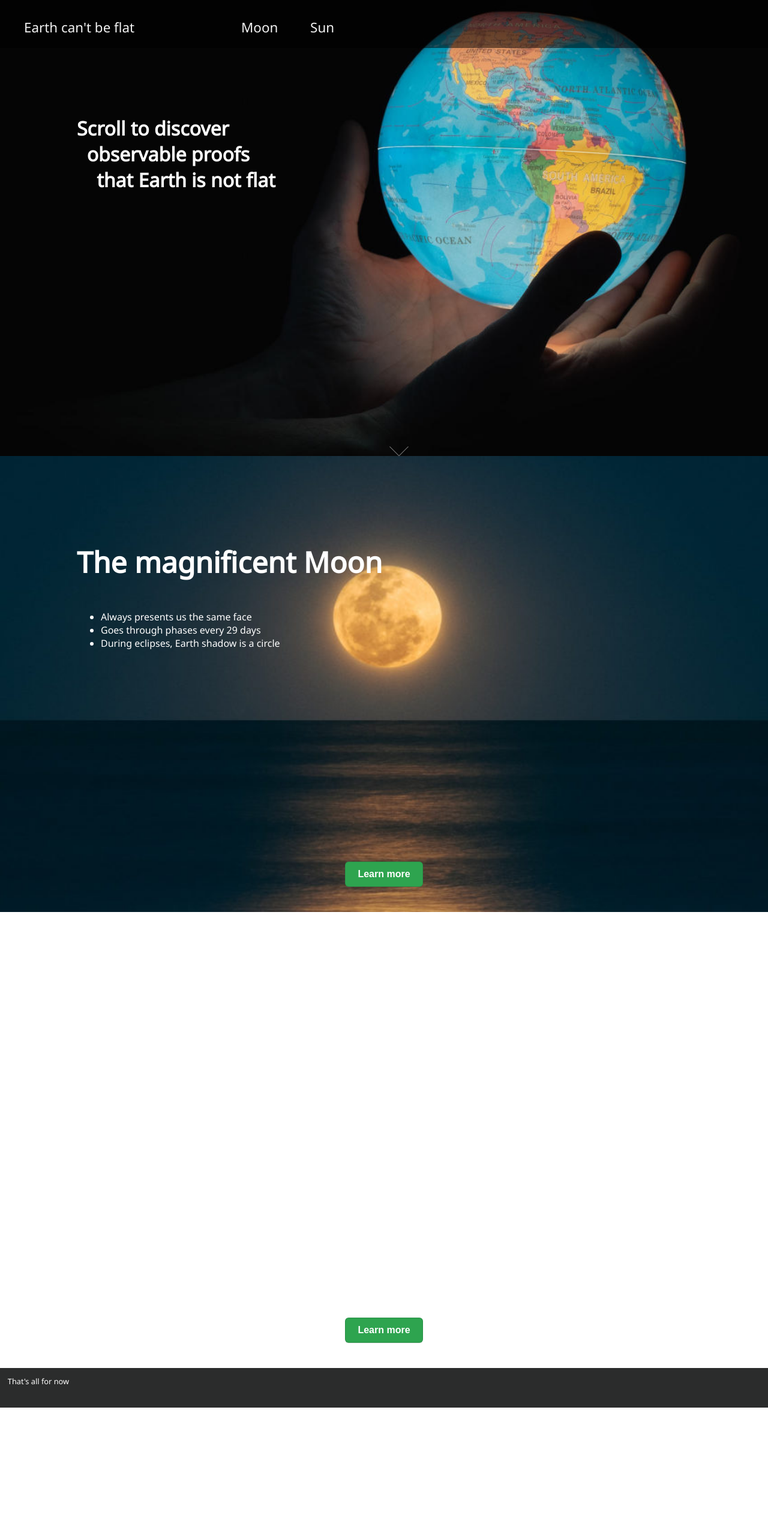
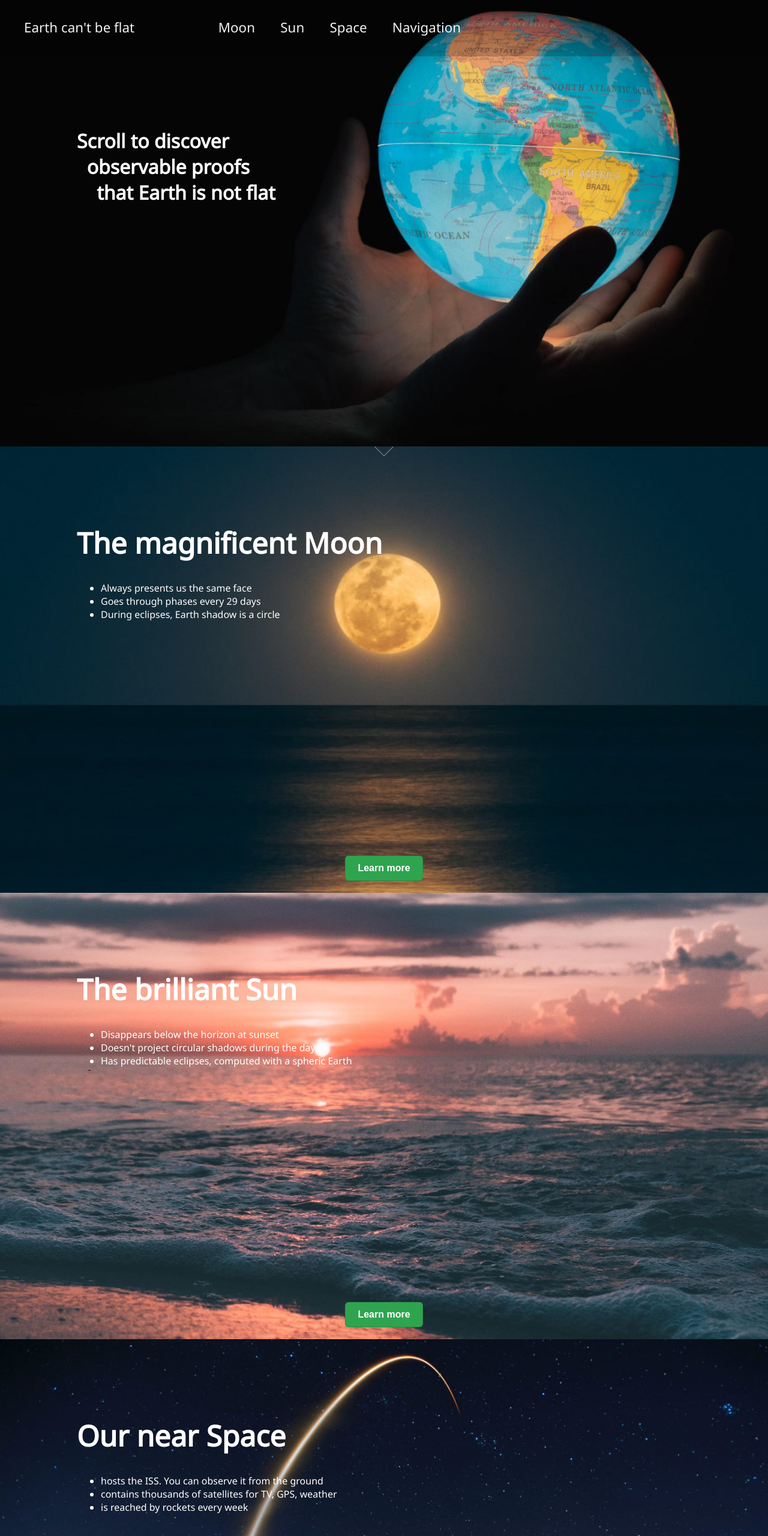
Before and after one commit to FabienCharlet/earth-cant-be-flat, a plain HTML site: page WebContent/index.html in a window 1280 px wide. Shown: the top 2560 px of the page at 60% size. Before the commit the page ends 2346 px from the top, so only its background shows below. Drawn offline with Linux system fonts and the light colour scheme.

Commit message:
New proofs and better responsiveness

```diff
--- a/WebContent/app/main.css
+++ b/WebContent/app/main.css
@@ -8,27 +8,28 @@ body {
 .topnav {
 	position: fixed;
 	z-index: 100;
+	display: flex;
 	top: 0;
 	width: 100%;
 	height: 5em;
-  background-color: rgba(0, 0, 0, 0.5);
+	background-color: rgba(0, 0, 0, 0.2);
+	padding-top: 0.9em;
 }
 
 .topnav ul {
+
+	width: 95%;
 	list-style-type: none;
-  padding-top : 0.9em;
-
 }
 
 .topnav ul li {
 	display: inline;
-  margin-left : 3em;
-
+	margin-left: 3%;
 }
 
 .topnav ul li:first-child {
-  margin-left : 0em;
-  margin-right : 10%;
+	margin-left: 0em;
+	margin-right: 8%;
 }
 
 .topnav a {
@@ -47,16 +48,19 @@ body {
 
 .topnav .icon {
 	display: none;
+	padding-right: 0.9em;;
+	padding-top: 16px;
 }
 
 .topnav .selected a {
-
 	color: rgb(3, 169, 244);
 	cursor: auto;
 }
 
 @media screen and (max-width: 600px) {
-  .topnav a:not(:first-child) {display: none;}
+	.topnav ul li:not(:first-child) {
+		display: none;
+	}
 	.topnav a.icon {
 		float: right;
 		display: block;
@@ -64,7 +68,9 @@ body {
 }
 
 @media screen and (max-width: 600px) {
-  .topnav.responsive {position: relative;}
+	.topnav.responsive {
+		position: relative;
+	}
 	.topnav.responsive .icon {
 		position: absolute;
 		right: 0;
@@ -77,87 +83,56 @@ body {
 	}
 }
 
-
 #main {
-
 	transition: all .4s ease-in-out;
 }
 
 .slide {
-    height: 95%;
-    background-size: cover;
+	height: 93%;
+
+	background-size : cover;
 	background-position: top;
+
+	display: flex;
+	flex-direction: column;
 }
 
 .dark {
-
 	color: white;
 }
 
 .content {
-
-	padding-top: 9em;
+	padding-top: 10%;
 	padding-left: 10%;
 	overflow: hidden;
-	left: 0;
-
-	display: flex;
-  	justify-content: flex-start;
-  	flex-direction: column;
-  	height:70%;
 	width: 80%;
 }
 
 .content h1 {
-
 	font-size: 3em;
 	margin-block-start: 0em;
 }
 
 .content p {
-
 	word-wrap: break-word;
 }
 
-.picture {
-
-	padding-top: 9%;
-	padding-left: 10%;
-	width: 40%;
-	overflow: hidden;
-	position: fixed;
-	right: 0;
+.slide-bottom {
+	font-size: 3em;
+	margin-top:auto;
+	padding-bottom: 20px;
+	display: flex;
+	justify-content: center;
+	width: 100%;
 }
 
-
-
-.more {
-
-  border-color: gray;
-  color: white;
-
-  bottom: 0;
-  height: 10%;
-  font-size: 3em;
-  width: 100%;
-  text-align: center;
-}
-
-
-.more a {
-  color: grey;
-  padding-left: 0.5em;
-  padding-right: 0.5em;
-}
-
-
-
 #downscroller {
-
 	user-select: none;
 	position: fixed;
-    bottom: 1.5em;
-    left:50%;
+	bottom: 3%;
+	display: flex;
+	justify-content: center;
+	width: 100%;
 }
 
 #downscroller a {
@@ -176,7 +151,6 @@ body {
 }
 
 .legal {
-
 	background-color: rgb(43, 44, 44);
 	color: white;
 	height: 5%;
@@ -184,8 +158,7 @@ body {
 	padding: 1em;
 }
 
-
-/* CSS */
+/* Action button */
 .action-button {
 	appearance: none;
 	background-color: #2ea44f;
--- a/WebContent/index.html
+++ b/WebContent/index.html
@@ -11,22 +11,28 @@
 
 	<div class="topnav" id="navDiv">
 		<ul id="nav-menu">
-			<li>
+			<li id="home">
 				Earth can't be flat
 			</li>
-			<li >
+			<li id="moon">
 				Moon
 			</li>
-			<li>
+			<li id="sun">
 				Sun
+			</li>
+			<li id="space">
+				Space
+			</li>
+			<li id="navigation">
+				Navigation
 			</li>
 		</ul>
 		<a href="javascript:void(0);" class="icon" onclick="myFunction()">
-			<i class="fa fa-bars"></i>
+			<i class="fa fa-bars fa-2xl"></i>
 		</a>
 	</div>
 
-	<div id="home" class="slide dark" style="background-image: url('img/greg-rosenke-1TjORT2dLOw-unsplash.jpg');">
+	<div id="home-slide" class="slide dark" style="background-image: url('img/greg-rosenke-1TjORT2dLOw-unsplash.jpg');">
 		<h1 style="padding-left: 10%; padding-top: 6em;">
 			Scroll to discover
 			<br/>&nbsp;&nbsp;observable proofs
@@ -34,7 +40,7 @@
 		</h1>
 	</div>
 
-	<div id="moon" class="slide dark" style="background-image: url('img/guzman-barquin-Qd688l1yDOI-unsplash.jpg');">
+	<div id="moon-slide" class="slide dark" style="background-image: url('img/guzman-barquin-Qd688l1yDOI-unsplash.jpg');">
 		<div class="content">
 			<h1>
 				The magnificent Moon
@@ -51,12 +57,12 @@
 				</li>
 			</ul>
 		</div>
-		<div class="more" style="border: 3px;">
+		<div class="slide-bottom" style="border: 3px;">
 			<button class="action-button" role="button">Learn more</button>
 		</div>
 	</div>
 
-	<div id="sun" class="slide dark" style="background-image: url('img/andre-tan-zhAlt0fQ2qk-unsplash.jpg');">
+	<div id="sun-slide" class="slide dark" style="background-image: url('img/andre-tan-zhAlt0fQ2qk-unsplash.jpg');">
 		<div class="content">
 			<h1>
 				The brilliant Sun
@@ -73,7 +79,51 @@
 				</li>
 			</ul>
 		</div>
-		<div class="more" style="border: 3px;">
+		<div class="slide-bottom" style="border: 3px;">
+			<button class="action-button" role="button">Learn more</button>
+		</div>
+	</div>
+
+	<div id="space-slide" class="slide dark" style="background-image: url('img/spacex-TV2gg2kZD1o-unsplash.jpg');">
+		<div class="content">
+			<h1>
+				Our near Space
+			</h1>
+			<ul>
+				<li>
+					hosts the ISS. You can observe it from the ground
+				</li>
+				<li>
+					contains thousands of satellites for TV, GPS, weather
+				</li>
+				<li>
+					is reached by rockets every week
+				</li>
+			</ul>
+		</div>
+		<div class="slide-bottom" style="border: 3px;">
+			<button class="action-button" role="button">Learn more</button>
+		</div>
+	</div>
+
+	<div id="navigation-slide" class="slide dark" style="background-image: url('img/johannes-plenio-DKix6Un55mw-unsplash.jpg');">
+		<div class="content">
+			<h1>
+				Travel the World
+			</h1>
+			<ul>
+				<li>
+					For centuries using sextan with sun position in the sky
+				</li>
+				<li>
+					With a GPS computing your position at all time
+				</li>
+				<li>
+					By plane, which travel wia the shortest route on the sphere
+				</li>
+			</ul>
+		</div>
+		<div class="slide-bottom" style="border: 3px;">
 			<button class="action-button" role="button">Learn more</button>
 		</div>
 	</div>
@@ -81,7 +131,7 @@
 
 	<div class="legal">
 		<div>
-			That's all for now<br/>
+			This website contains no ad, tracker and doesn't use cookies.<br/>
 		</div>
 	</div>
 </div>
```
Also changed, not shown: WebContent/img/andre-tan-zhAlt0fQ2qk-unsplash.jpg (added), WebContent/img/spacex-TV2gg2kZD1o-unsplash.jpg (added), photos_orig/greg-rosenke-1TjORT2dLOw-unsplash.jpg (added), 2 other files. Lines whose indentation alone changed are shown as unchanged.
